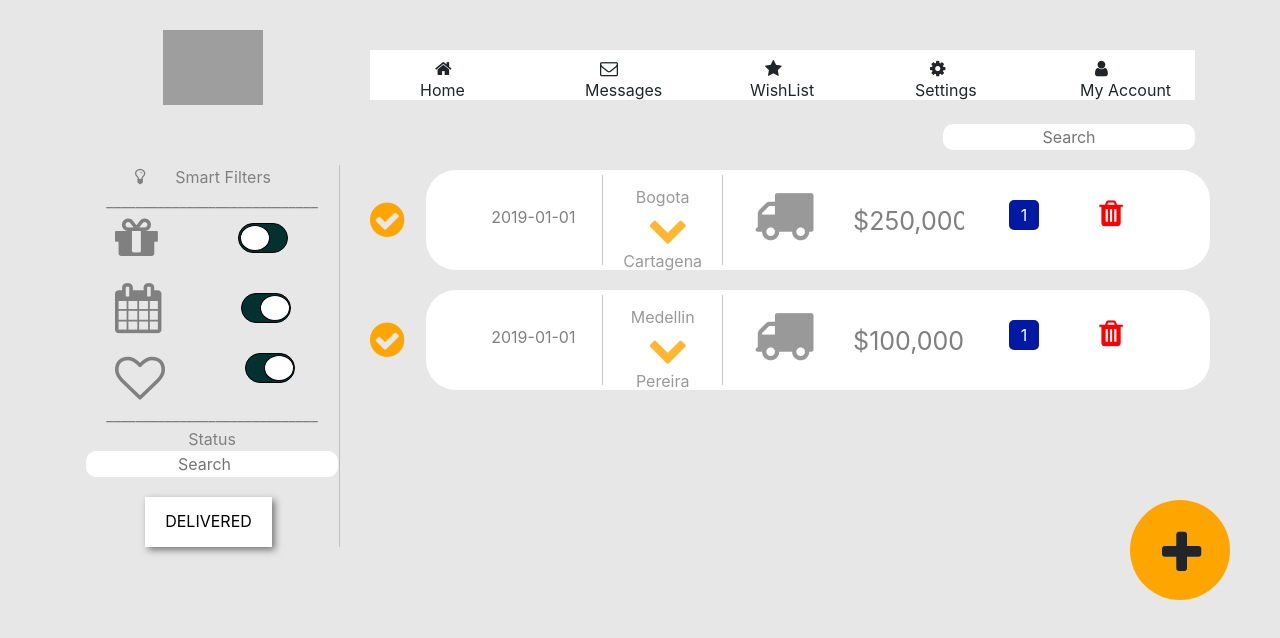
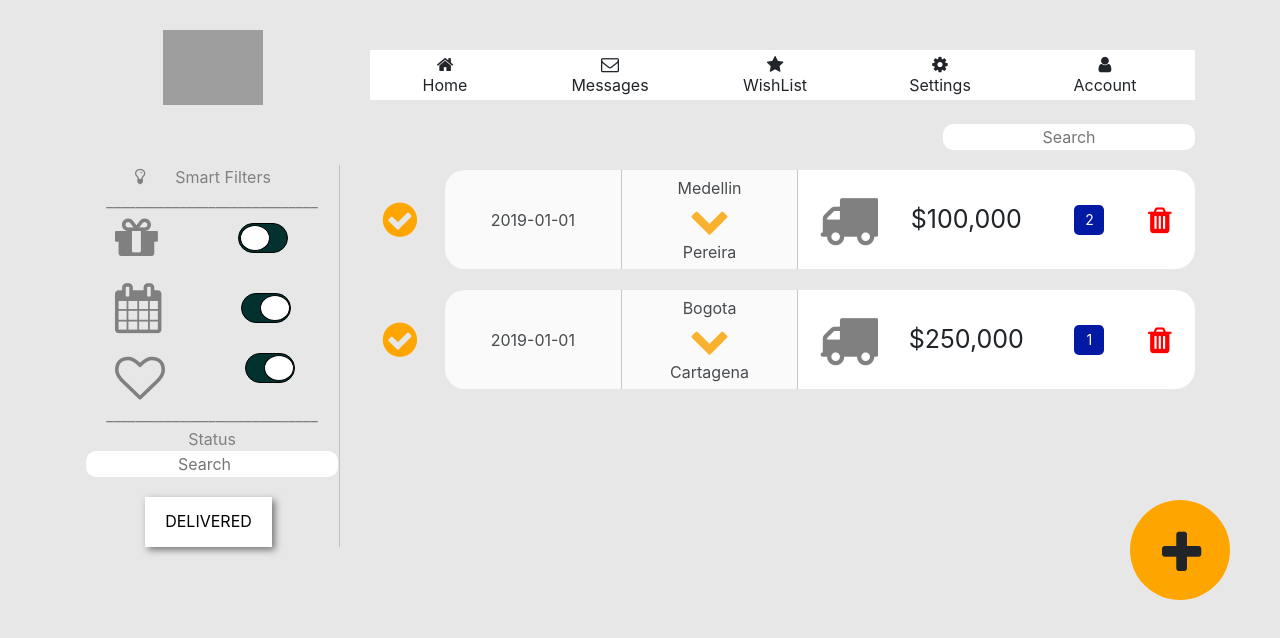
Before and after one commit to jabj1206/mockup, a React (Create React App) app: page / in a window 1280 px wide. Shown: the top 638 px of the page. Built offline with nearby package versions, Linux system fonts and the light colour scheme; grey boxes are pictures that could not be loaded.

Commit message:
mejor interfaz

```diff
--- a/src/App.css
+++ b/src/App.css
@@ -22,3 +22,91 @@ body{
 .add:hover{
   opacity: 0.7;
 }
+
+ul.list{
+  margin: 0px;
+  padding: 0px;
+  list-style-type: none;
+  margin-bottom: 30px;
+}
+
+ul.list li{
+  height: 70px;
+  border-bottom: 1px solid #E7E7E7;
+  display: flex;
+  flex-direction: row;
+  align-items: center;
+  justify-content: space-between;
+}
+
+ul.list li .icon{
+  width: 60px;
+  height: 100%;
+  max-width: 60px;
+  min-width: 60px;
+  display: flex;
+  flex-direction: row;
+  align-items: center;
+  justify-content: center;
+  margin-right: 15px;
+}
+
+ul.list li .ship{
+  height: 100%;
+  display: flex;
+  flex-direction: column;
+  align-items: center;
+  justify-content: center;
+  width: 100%;
+  background-color: white;
+
+}
+
+ul.list li .small{
+  height: 100%;
+  display: flex;
+  flex-direction: column;
+  align-items: center;
+  justify-content: center;
+  width: 40%;
+  background-color: white;
+
+}
+
+ul.list li .rightborder{
+  border-top-right-radius: 20px;
+  border-bottom-right-radius: 20px;
+}
+
+ul.list li .leftborder{
+  border-top-left-radius: 20px;
+  border-bottom-left-radius: 20px;
+}
+
+ul.list li .truck{
+  height: 100%;
+  display: flex;
+  flex-direction: column;
+  align-items: center;
+  justify-content: center;
+  width: 40%;
+  background-color: white;
+}
+
+ul.list li .date{
+  height: 100%;
+  display: flex;
+  flex-direction: column;
+  align-items: center;
+  justify-content: center;
+  width: 100%;
+  background-color: white;
+  border-right: 1px solid silver;
+  opacity: 0.8;
+
+
+}
+
+.bb{
+  border: 1px solid red
+}
--- a/src/App.js
+++ b/src/App.js
@@ -24,15 +24,36 @@ class App extends Component {
 
   }
 
+  sortt = (sale) => {
+    console.log(sale.sale)
+    const {depar} = this.state
+    let newDepar = depar
+    if (!sale.sale){
+    newDepar.sort((a,b)=>(a.date > b.date)?1:-1);
+  }else{
+    newDepar.sort((a,b)=>(b.date > a.date)?1:-1);
+  }
+  // this.setState({
+  //    depar: newDepar
+  //  })
+
+}
+
+shouldComponentUpdate(nextProps, nextState) {
+  return true;
+}
+
+
+
+
   addD = (date, origin, destiny, price, quantity) => {
     const newD = {
+      id: this.state.depar.length,
       date: date,
       origin: origin,
       destiny: destiny,
       price: price,
-      quantity: quantity,
-      id: this.state.depar.length
-
+      quantity: quantity
     }
     this.setState({
       depar: [...this.state.depar, newD]
@@ -69,42 +90,46 @@ class App extends Component {
   }
 
   onChange = e => {
-    console.log(e.target.value)
+
   }
 
 
   render() {
+
     return (
       <>
         <Container>
           <Row>
             <Col xs={3}>
-              <Sidebar />
+              <Sidebar sortt = {this.sortt}/>
             </Col>
             <Col xs={9}>
-              <div className='menuWrapper text-align'>
+              <div className='menuWrapper'>
                 <div className='menu' id='home' onClick={this.home}>
-                  <div className='icons'><i className="fa fa-home" /></div>
-                  Home
+                  <span><i className="fa fa-home" /></span>
+                  <span>Home</span>
                 </div>
                 <div className='menu' id='msg' onClick={this.msg}>
-                  <div className='icons'><i className="fa fa-envelope-o"></i></div>
-                  Messages
+                  <span><i className="fa fa-envelope-o"></i></span>
+                  <span>Messages</span>
                 </div>
                 <div className='menu' onClick={this.wishList}>
-                  <div className='icons'><i className="fa fa-star"></i></div>
-                  WishList
+                  <span><i className="fa fa-star"></i></span>
+                  <span>WishList</span>
                 </div>
                 <div className='menu'>
-                  <div className='icons text-justify'><i className="fa fa-cog"></i></div>
-                  Settings
+                  <span><i className="fa fa-cog"></i></span>
+                  <span>Settings</span>
                 </div>
                 <div className='menu'>
-                  <div className='icons'><i className="fa fa-user"></i></div>
-                  My Account
+                  <span><i className="fa fa-user"></i></span>
+                  <span>Account</span>
                 </div>
               </div>
-              <Menu depar={this.state.depar} menu={this.state.menu} deleteD={this.deleteD} />
+              <Menu
+              depar={this.state.depar}
+              menu={this.state.menu}
+              deleteD={this.deleteD} />
               <br />
 
 
@@ -119,20 +144,20 @@ class App extends Component {
 }
 
 const depar = [{
-  id: '0',
+  id: 0,
   date: '2019-01-01',
   origin: 'Bogota',
   destiny: 'Cartagena',
-  price: '250000',
-  quantity: '1'
+  price: 250000,
+  quantity: 1
 },
 {
-  id: '1',
+  id: 1,
   date: '2019-01-01',
   origin: 'Medellin',
   destiny: 'Pereira',
-  price: '100000',
-  quantity: '1'
+  price: 100000,
+  quantity: 2
 }]
 
 
--- a/src/components/Departure.css
+++ b/src/components/Departure.css
@@ -8,8 +8,6 @@
 
     }
     .departureE {
-        display: inline-block;
-        width: 10%;
         color: red;
         }
 
@@ -29,9 +27,9 @@
 }
 
 .quantity{
-    padding-top: 3px;
-    margin-top: 20px;
-    display: inline-block;
+    display: flex;
+    flex-direction: column;
+    justify-content: center;
     width: 30px;
     height: 30px;
     background-color: rgb(2, 26, 163);
@@ -43,15 +41,6 @@
 }
 
 .price{
-    padding-top: 3px;
-    margin-top: 20px;
-    display: inline-block;
-
-
-    border-radius: 5px;
-    text-align: center;
-    align-items: center;
-    vertical-align: middle;
     font-size: 25px;
 }
 
@@ -60,15 +49,11 @@
     color: orange;
 }
 .fa-truck{
-    display: flex;
-    align-items: center;
-    vertical-align: middle;
     font-size: 60px;
     color: gray;
 }
 
 .fa-check-circle{
     font-size: 40px;
-    margin-top: 50px;
     color: orange
 }
--- a/src/components/Departure.js
+++ b/src/components/Departure.js
@@ -7,50 +7,79 @@ import { Col } from 'react-bootstrap';
 export default class Departure extends Component {
   render() {
     return (
-      <Row>
-        <Col xs={1}>
-          <i className="fa fa-check-circle" />
-        </Col>
-        <Col xs={11} style={{ borderRadius: '30px', backgroundColor: 'white', marginTop: '20px' }}>
+      <li style={{marginTop: '20px', height:100}}>
+        <div className='icon' >
+        <i className="fa fa-check-circle" />
+        </div>
 
-          <Col xs={12} className='departureWrap'>
+          <div className='date leftborder'>
+          {this.props.departure.date}
 
-            <Col xs={2} className='departure' style={{ paddingTop: '35px' }} >
-              {this.props.departure.date}
-            </Col>
-            <Col xs={2} className='departure text-center' style={styleD}>
-              {this.props.departure.origin}
-              <i style={{ paddingLeft: '35px' }} className="fa fa-chevron-down"></i>
-              {this.props.departure.destiny}
-            </Col>
-            <Col xs={2} className='departure text-center' style={styleD}>
-              <i className="fa fa-truck" style={{ marginLeft: '20px' }}></i>
-            </Col>
-            <Col xs={2} className='departure'>
-              <NumberFormat className='price' value={this.props.departure.price} displayType={'text'} thousandSeparator={true} prefix={'$'} />
+          </div>
+          <div className='ship' style={styleD}>
+            <span >{this.props.departure.origin}</span>
+            <span><i  className="fa fa-chevron-down"></i></span>
+            <span>{this.props.departure.destiny}</span>
+          </div>
+          <div className='truck'>
+          <i className="fa fa-truck" style={{ marginLeft: '20px' }}></i>
+          </div>
+          <div className='ship'>
+          <NumberFormat className='price' value={this.props.departure.price} displayType={'text'} thousandSeparator={true} prefix={'$'} />
+          </div>
+          <div className='small'>
+                <div className='quantity'>
+               {this.props.departure.quantity}
+               </div>
+          </div>
+          <div className=' small rightborder '>
+          <span onClick={this.props.deleteD.bind(this, this.props.departure.id)}><i className="departureE fa fa-trash"></i></span>
+          </div>
 
-            </Col>
-            <Col xs={2} className='departure text-center'>
-              <div className='quantity'>
-                {this.props.departure.quantity}
-              </div>
-            </Col>
-            <Col xs={2} className='departureE text-center'>
+      </li>
+      // <Row>
+      //   <Col xs={1}>
+      //     <i className="fa fa-check-circle" />
+      //   </Col>
+      //   <Col xs={11} style={{ borderRadius: '30px', backgroundColor: 'white', marginTop: '20px' }}>
 
-              <span onClick={this.props.deleteD.bind(this, this.props.departure.id)}><i className="fa fa-trash"></i></span>
+      //     <Col xs={12} className='departureWrap'>
 
-            </Col>
+      //       <Col xs={2} className='departure' style={{ paddingTop: '35px' }} >
+      //         {this.props.departure.date}
+      //       </Col>
+      //       <Col xs={2} className='departure text-center' style={styleD}>
+      //         {this.props.departure.origin}
+      //         <i style={{ paddingLeft: '35px' }} className="fa fa-chevron-down"></i>
+      //         {this.props.departure.destiny}
+      //       </Col>
+      //       <Col xs={2} className='departure text-center' style={styleD}>
+      //         <i className="fa fa-truck" style={{ marginLeft: '20px' }}></i>
+      //       </Col>
+      //       <Col xs={2} className='departure'>
+      //         <NumberFormat className='price' value={this.props.departure.price} displayType={'text'} thousandSeparator={true} prefix={'$'} />
 
-          </Col>
-        </Col>
-      </Row>
+      //       </Col>
+      //       <Col xs={2} className='departure text-center'>
+      //         <div className='quantity'>
+      //           {this.props.departure.quantity}
+      //         </div>
+      //       </Col>
+      //       <Col xs={2} className='departureE text-center'>
+
+      //         <span onClick={this.props.deleteD.bind(this, this.props.departure.id)}><i className="fa fa-trash"></i></span>
+
+      //       </Col>
+
+      //     </Col>
+      //   </Col>
+      // </Row>
     )
   }
 }
 
 const styleD = {
-  borderLeft: '1px solid silver',
-  opacity: '0.8',
-  height: '90px',
+  borderRight: '1px solid silver',
+  opacity: '0.8'
 
 }
--- a/src/components/Departures.js
+++ b/src/components/Departures.js
@@ -5,7 +5,11 @@ export default class Departures extends Component {
 
 	render() {
 
-		return this.props.depar.map((departure, i) => <Departure departure={departure} deleteD={this.props.deleteD} key={i} />)
+		return(
+		<ul className='list'>
+			{this.props.depar.map((departure, i) => <Departure departure={departure} deleteD={this.props.deleteD} key={i} />)}
+		</ul>)
+
 
 
 	}
--- a/src/components/Filters.js
+++ b/src/components/Filters.js
@@ -31,12 +31,15 @@ export default class Filters extends Component {
 					wish: !this.state.wish
 				})
 				break
+			default:
+				break
 		}
 
 
+	}
 
-	}
 	render() {
+		this.props.sortt(this.state)
 		return (
 			<div className='bor'>
 				<div style={{ marginTop: '60px', marginLeft: '50px', display: 'flex' }}>
--- a/src/components/FormD.js
+++ b/src/components/FormD.js
@@ -76,7 +76,7 @@ export default class FormD extends Component {
 
 		const isValid = this.Validate()
 		if(isValid){
-			console.log(this.state)
+
 			this.props.addD(this.state.date, this.state.origin, this.state.destiny, this.state.price, this.state.quantity)
 			this.handleClose()
 			//Clear Form
@@ -87,7 +87,7 @@ export default class FormD extends Component {
 	}
 
 	onChange = e => {
-		console.log(e.target.name, e.target.value)
+
 		this.setState({
 			[e.target.name]: e.target.value
 		})
--- a/src/components/Menu.css
+++ b/src/components/Menu.css
@@ -1,25 +1,39 @@
 .menuWrapper {
+    display: flex;
+    flex-direction: row;
     height: 50px;
     width: 100%;
     margin-top: 50px;
 }
 
 .icons{
-    margin-left: 15px;
+    margin-left: 20px;
 
 }
 
+div.menu span{
+    width: 100%;
+    height: 20px;
+    max-width: 60px;
+    min-width: 60px;
+    display: flex;
+    flex-direction: row;
+    align-items: center;
+    justify-content: center;
+    margin-right: 15px;
+  }
+
 
 .menu {
-    display: inline-block;
-    width: 20%;
+    display: flex;
+    flex-direction: column;
+    width: 100%;
     height: 100%;
     background-color: rgb(255, 255, 255);
     margin: auto;
-    padding-left: 50px;
-    padding-top: 10px;
     vertical-align: middle;
     align-items: center;
+    justify-content: center;
     cursor: pointer;
     }
     .menu:hover{
--- a/src/components/Sidebar.js
+++ b/src/components/Sidebar.js
@@ -9,7 +9,7 @@ export default class Sidebar extends Component {
             <div className='text-center' style={{ color: 'gray', marginTop: '30px' }}>
                 <img src='https://abeon-hosting.com/images/react-js-png-10.png'
                     alt=' ' style={{ width: '100px' }} />
-                <Filters />
+                <Filters sortt = {this.props.sortt}/>
             </div>
         )
     }
```
Also changed, not shown: src/components/Filter.css (+7 -0 lines).
